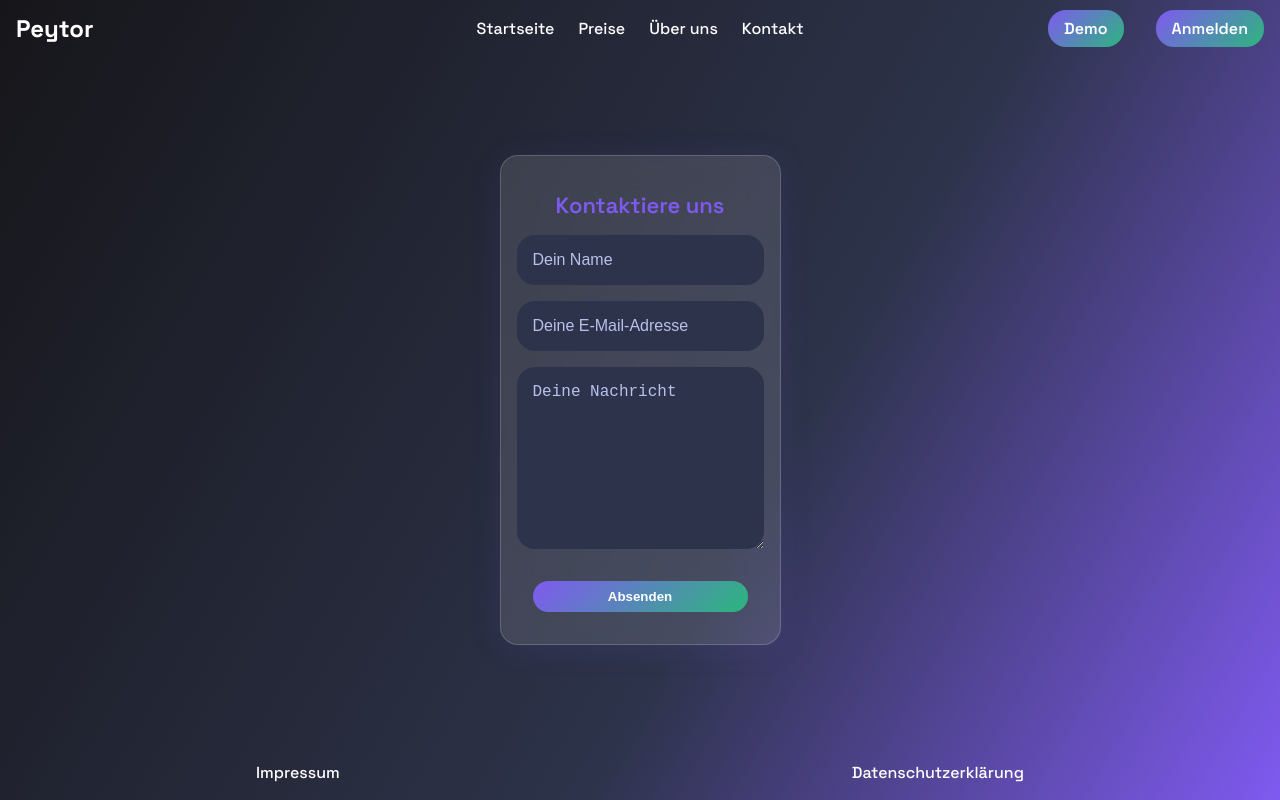
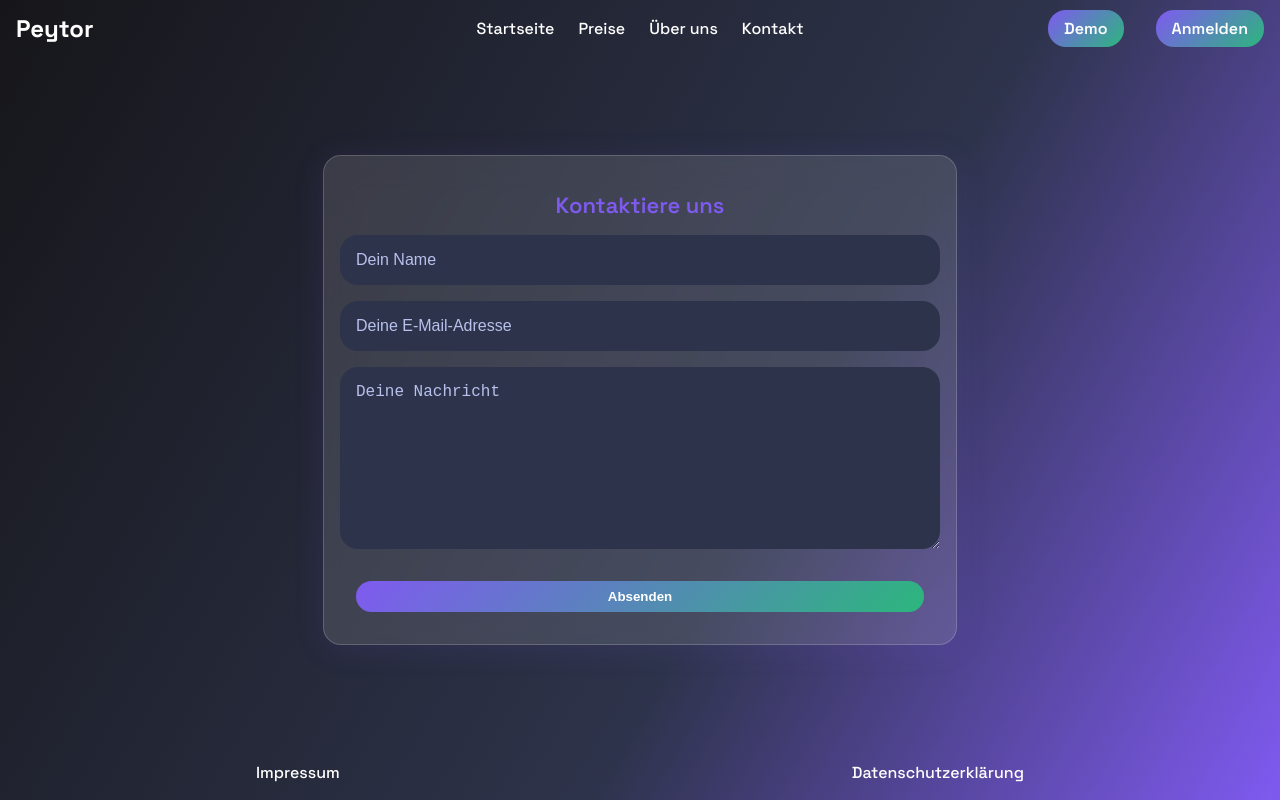
Before and after one commit to M1roel/Peytor, an Angular app: page /contact in a window 1280 px wide. Built offline with nearby package versions, Linux system fonts and the light colour scheme; no server answers.

Commit message:
style: adjust contact wrapper width and margin for improved layout

```diff
--- a/src/app/features/landing/contact/contact.component.scss
+++ b/src/app/features/landing/contact/contact.component.scss
@@ -10,8 +10,8 @@
 }
 
 .contact-wrapper {
-  max-width: 600px;
-  margin: 0 auto;
+  width: 600px;
+  margin: 0 40px;
   padding: v.$spacing-md;
   background: v.$glass-bg;
   border-radius: v.$radius;
```
